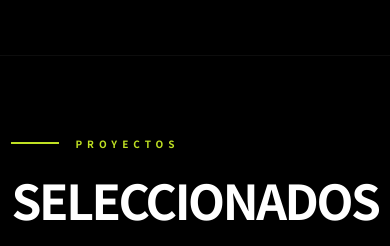
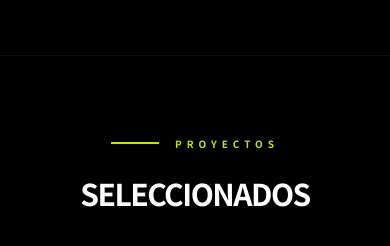
Before and after one commit to martinmagarinios-sudo/nexofilm-web, a React (Vite) app: page / in a window 390 px wide. Shown: the part 2380-2626 px from the top of the page. Built offline with nearby package versions, Linux system fonts and the light colour scheme.

Commit message:
Fix: centrar título Seleccionados y reducir tamaño en mobile

```diff
--- a/components/Portfolio.tsx
+++ b/components/Portfolio.tsx
@@ -17,11 +17,11 @@ const Portfolio: React.FC = () => {
       <div className="container mx-auto px-6">
         <div className="flex flex-col md:flex-row justify-between items-center md:items-end mb-24 gap-8">
           <div className="space-y-6 text-center md:text-left">
-            <div className="flex items-center gap-4">
+            <div className="flex items-center gap-4 justify-center md:justify-start">
               <span className="w-12 h-[2px] bg-nexo-lime"></span>
               <span className="text-[10px] uppercase tracking-[0.5em] text-nexo-lime font-bold">Proyectos</span>
             </div>
-            <h2 className="text-5xl md:text-7xl font-bold uppercase tracking-tighter">Seleccionados</h2>
+            <h2 className="text-3xl md:text-7xl font-bold uppercase tracking-tighter">Seleccionados</h2>
           </div>
           <p className="text-zinc-500 max-w-sm text-sm font-light leading-relaxed mb-4 text-center md:text-left">
             Cada fotograma es una conexión única. Explorá nuestra curaduría de trabajos sincronizados desde Behance.
```
